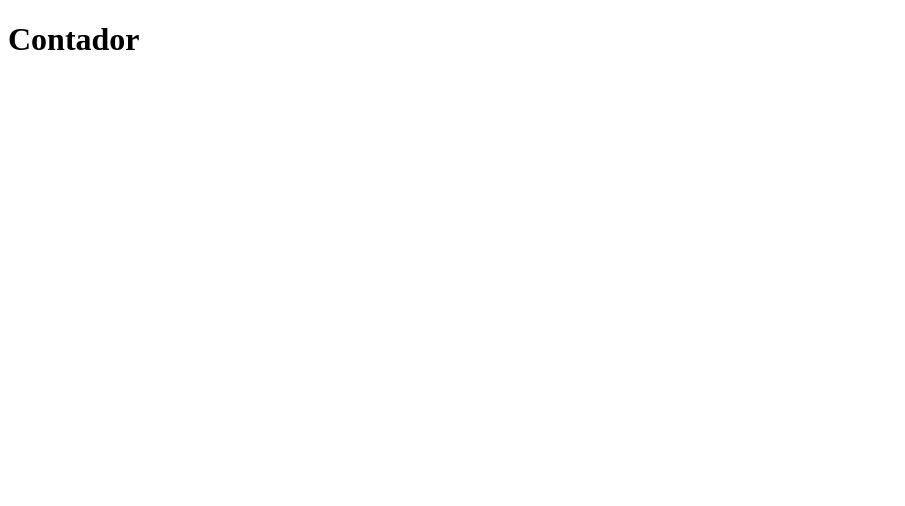
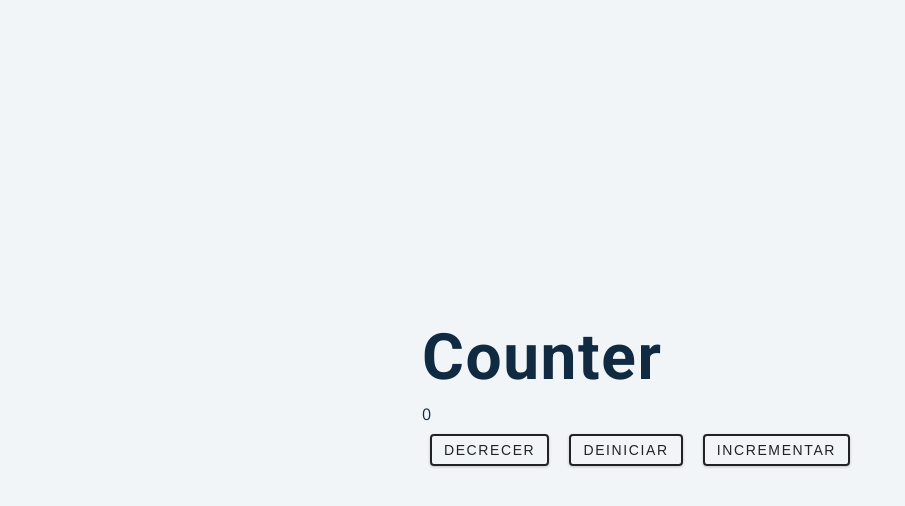
Before and after one commit to ADS02023/Couter, a plain HTML site: page index.html in a window 1280 px wide. Shown: the whole page, without its empty margins (0-905 px from the left). Drawn offline with nearby package versions, Linux system fonts and the light colour scheme.

Commit message:
segundo commit

```diff
--- /dev/null
+++ b/css/style.css
@@ -0,0 +1,190 @@
+/*
+===============
+Fonts
+===============
+*/
+@import url("https://fonts.googleapis.com/css?family=Open+Sans|Roboto:400,700&display=swap");
+
+/*
+===============
+Variables
+===============
+*/
+
+:root {
+    /* dark shades of primary color*/
+    --clr-primary-1: hsl(205, 86%, 17%);
+    --clr-primary-2: hsl(205, 77%, 27%);
+    --clr-primary-3: hsl(205, 72%, 37%);
+    --clr-primary-4: hsl(205, 63%, 48%);
+    /* primary/main color */
+    --clr-primary-5: hsl(205, 78%, 60%);
+    /* lighter shades of primary color */
+    --clr-primary-6: hsl(205, 89%, 70%);
+    --clr-primary-7: hsl(205, 90%, 76%);
+    --clr-primary-8: hsl(205, 86%, 81%);
+    --clr-primary-9: hsl(205, 90%, 88%);
+    --clr-primary-10: hsl(205, 100%, 96%);
+    /* darkest grey - used for headings */
+    --clr-grey-1: hsl(209, 61%, 16%);
+    --clr-grey-2: hsl(211, 39%, 23%);
+    --clr-grey-3: hsl(209, 34%, 30%);
+    --clr-grey-4: hsl(209, 28%, 39%);
+    /* grey used for paragraphs */
+    --clr-grey-5: hsl(210, 22%, 49%);
+    --clr-grey-6: hsl(209, 23%, 60%);
+    --clr-grey-7: hsl(211, 27%, 70%);
+    --clr-grey-8: hsl(210, 31%, 80%);
+    --clr-grey-9: hsl(212, 33%, 89%);
+    --clr-grey-10: hsl(210, 36%, 96%);
+    --clr-white: #fff;
+    --clr-red-dark: hsl(360, 67%, 44%);
+    --clr-red-light: hsl(360, 71%, 66%);
+    --clr-green-dark: hsl(125, 67%, 44%);
+    --clr-green-light: hsl(125, 71%, 66%);
+    --clr-black: #222;
+    --ff-primary: "Roboto", sans-serif;
+    --ff-secondary: "Open Sans", sans-serif;
+    --transition: all 0.3s linear;
+    --spacing: 0.1rem;
+    --radius: 0.25rem;
+    --light-shadow: 0 5px 15px rgba(0, 0, 0, 0.1);
+    --dark-shadow: 0 5px 15px rgba(0, 0, 0, 0.2);
+    --max-width: 1170px;
+    --fixed-width: 620px;
+  }
+/*
+===============
+Global Styles
+===============
+*/
+
+*,
+::after,
+::before {
+  margin: 0;
+  padding: 0;
+  box-sizing: border-box;
+}
+body {
+  font-family: var(--ff-secondary);
+  background: var(--clr-grey-10);
+  color: var(--clr-grey-1);
+  line-height: 1.5;
+  font-size: 0.875rem;
+}
+ul {
+  list-style-type: none;
+}
+a {
+  text-decoration: none;
+}
+h1,
+h2,
+h3,
+h4 {
+  letter-spacing: var(--spacing);
+  text-transform: capitalize;
+  line-height: 1.25;
+  margin-bottom: 0.75rem;
+  font-family: var(--ff-primary);
+}
+h1 {
+  font-size: 3rem;
+}
+h2 {
+  font-size: 2rem;
+}
+h3 {
+  font-size: 1.25rem;
+}
+h4 {
+  font-size: 0.875rem;
+}
+p {
+  margin-bottom: 1.25rem;
+  color: var(--clr-grey-5);
+}
+@media screen and (min-width: 800px) {
+  h1 {
+    font-size: 4rem;
+  }
+  h2 {
+    font-size: 2.5rem;
+  }
+  h3 {
+    font-size: 1.75rem;
+  }
+  h4 {
+    font-size: 1rem;
+  }
+  body {
+    font-size: 1rem;
+  }
+  h1,
+  h2,
+  h3,
+  h4 {
+    line-height: 1;
+  }
+}
+/*  global classes */
+
+/* section */
+.section {
+  padding: 5rem 0;
+}
+
+.section-center {
+  width: 90vw;
+  margin: 0 auto;
+  max-width: 1170px;
+}
+@media screen and (min-width: 992px) {
+  .section-center {
+    width: 95vw;
+  }
+}
+main {
+  min-height: 100vh;
+  display: grid;
+  place-items: center;
+}
+
+/*
+===============
+Counter
+===============
+*/
+
+main {
+  min-height: 100vh;
+  display: grid;
+  place-items: center;
+}
+.container {
+  text-align: center;
+}
+#value {
+  font-size: 6rem;
+  font-weight: bold;
+}
+.btn {
+  text-transform: uppercase;
+  background: transparent;
+  color: var(--clr-black);
+  padding: 0.375rem 0.75rem;
+  letter-spacing: var(--spacing);
+  display: inline-block;
+  transition: var(--transition);
+  font-size: 0.875rem;
+  border: 2px solid var(--clr-black);
+  cursor: pointer;
+  box-shadow: 0 1px 3px rgba(0, 0, 0, 0.2);
+  border-radius: var(--radius);
+  margin: 0.5rem;
+}
+.btn:hover {
+  color: var(--clr-white);
+  background: var(--clr-black);
+}
--- a/index.html
+++ b/index.html
@@ -1,20 +1,25 @@
 <!DOCTYPE html>
 <html lang="en">
   <head>
-        <meta charset="UTF-8">
-        <meta name="viewport" content="width=device-width, initial-scale=1.0">
-        <title>Document</title>
+    <meta charset="UTF-8" />
+    <meta name="viewport" content="width=device-width, initial-scale=1.0" />
+    <title>Counter</title>
+    <!-- styles -->
+   <link rel="stylesheet" href="css/style.css" />
   </head>
   <body>
     <main>
       <div class="contenedor">
-                <h1>
-                   Contador
-                </h1>
-                <span id="">
-
-                </span>
+        <h1>counter</h1>
+        <span id="valor">0</span>
+        <div class="boton-contenedor">
+          <button class="btn reducir">decrecer</button>
+          <button class="btn reiniciar">deiniciar</button>
+          <button class="btn aumentar">incrementar</button>
+        </div>
       </div>
     </main>
+    <!-- javascript -->
+    <script src="js/app.js"></script>
   </body>
 </html>
--- /dev/null
+++ b/js/app.js
@@ -0,0 +1,35 @@
+// se inicializa con la variable contador
+let contador = 0;
+
+
+//seleciona el valor del boton
+const valor  = document.querySelector("#valor");
+const btns = document.querySelectorAll(".btn");
+
+btns.forEach(function (btn) {
+    btn.addEventListener("click", function(boton){
+        const styles = boton.currentTarget.classList;
+        if (styles.contains("reducir")){
+            contador--;
+        }
+        else if (styles.contains("aumentar")){
+            contador++;
+        }
+        else{
+            contador = 0;
+        }
+
+        if(contador > 0){
+            valor.style.color = 'green';
+        }
+
+        if(contador < 0 ){
+            valor.style.color = 'red';
+        }
+
+        if (contador == 0){
+            valor.style.color = '#222'
+        }
+        valor.textContent = contador;
+    })
+});
```
Lines whose indentation alone changed are shown as unchanged.
